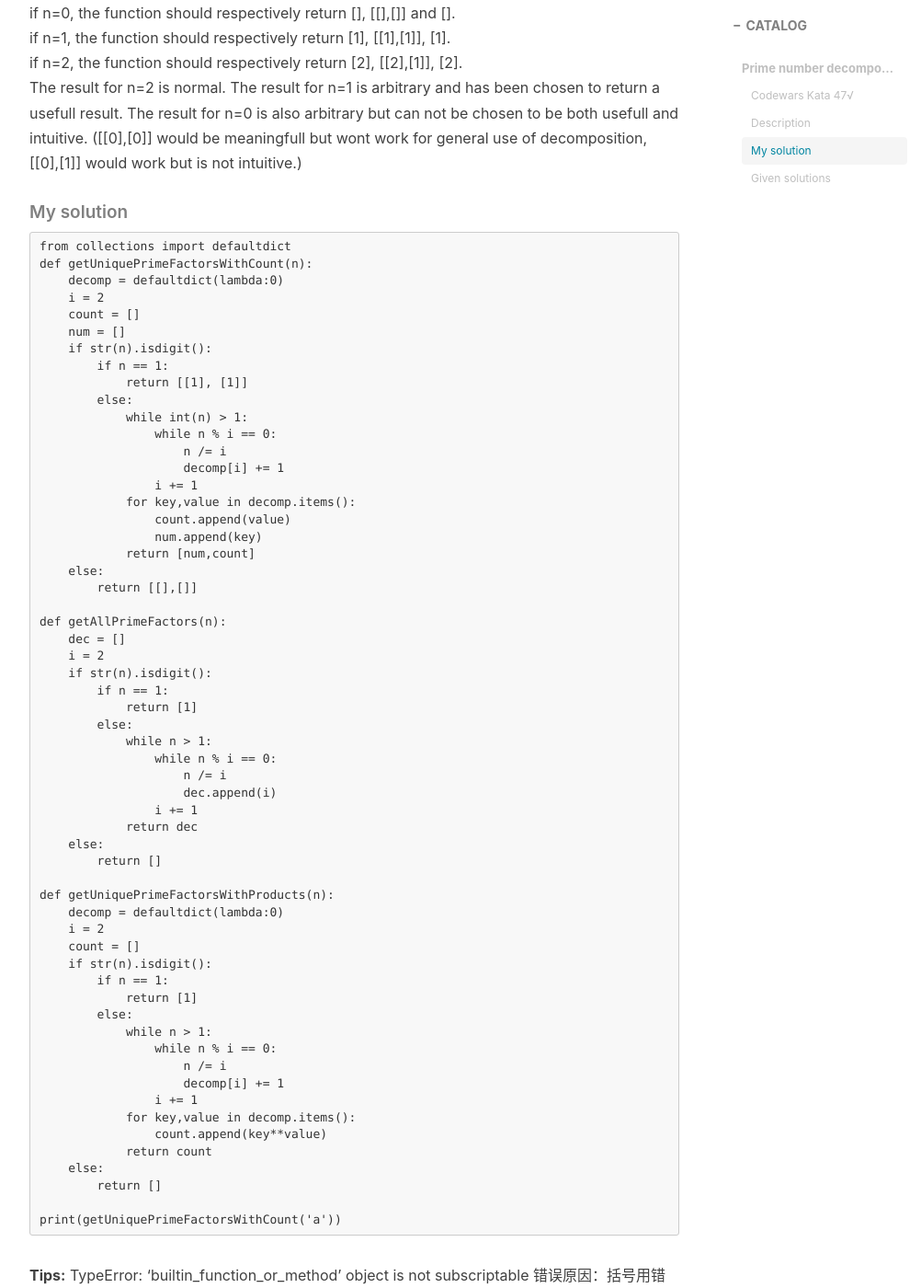
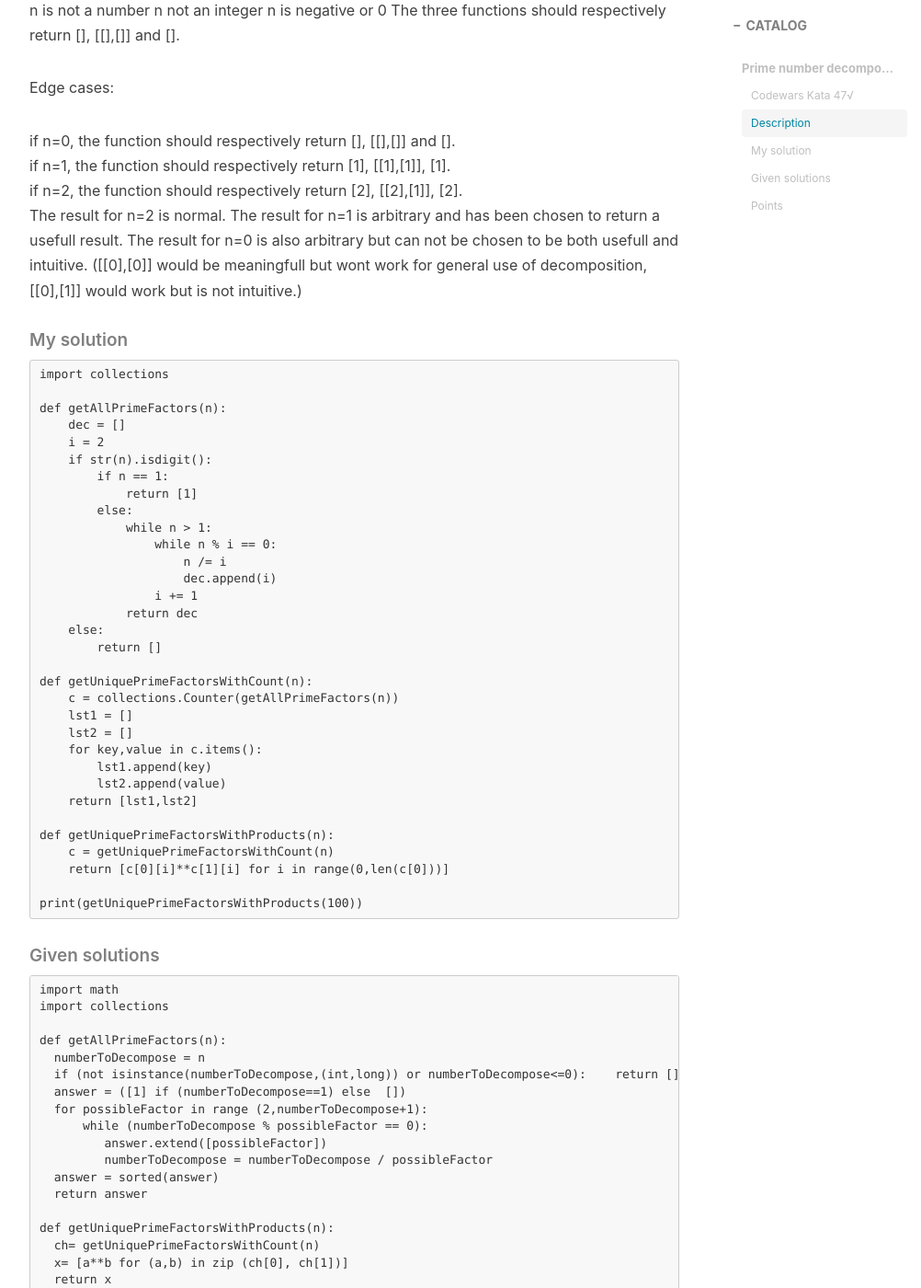
Before and after one commit to huiyanglu/huiyanglu.github.io, a Jekyll site: the page built from _posts/2018-11-07-Codewars-5kyu_getAllPrimeFactors3.md, in a window 1280 px wide and 1400 px high, scrolled down 1578 px. Shown: the whole window at 92% size, without its empty margins (233-1235 px from the left). Built offline with Jekyll 4.4.1, drawn with Linux system fonts in a browser that asks for light colours; nearby versions of some CDN libraries; comment, search, counter and statistics services are not loaded; some of the changed text lies outside the part shown.

Commit message:
Update 2018-11-07-Codewars-5kyu_getAllPrimeFactors3.md

```diff
--- a/_posts/2018-11-07-Codewars-5kyu_getAllPrimeFactors3.md
+++ b/_posts/2018-11-07-Codewars-5kyu_getAllPrimeFactors3.md
@@ -44,27 +48,7 @@
 The result for n=2 is normal. The result for n=1 is arbitrary and has been chosen to return a usefull result. The result for n=0 is also arbitrary but can not be chosen to be both usefull and intuitive. ([[0],[0]] would be meaningfull but wont work for general use of decomposition, [[0],[1]] would work but is not intuitive.)
 
 ##### My solution
-    from collections import defaultdict
-    def getUniquePrimeFactorsWithCount(n):
-        decomp = defaultdict(lambda:0)
-        i = 2
-        count = []
-        num = []
-        if str(n).isdigit():
-            if n == 1:
-                return [[1], [1]]
-            else:
-                while int(n) > 1:
-                    while n % i == 0:
-                        n /= i
-                        decomp[i] += 1
-                    i += 1
-                for key,value in decomp.items():
-                    count.append(value)
-                    num.append(key)
-                return [num,count]
-        else:
-            return [[],[]]
+    import collections
 
     def getAllPrimeFactors(n):
         dec = []
@@ -82,30 +66,20 @@ The result for n=2 is normal. The result for n=1 is arbitrary and has been chose
         else:
             return []
 
+    def getUniquePrimeFactorsWithCount(n):
+        c = collections.Counter(getAllPrimeFactors(n))
+        lst1 = []
+        lst2 = []
+        for key,value in c.items():
+            lst1.append(key)
+            lst2.append(value)
+        return [lst1,lst2]
+
     def getUniquePrimeFactorsWithProducts(n):
-        decomp = defaultdict(lambda:0)
-        i = 2
-        count = []
-        if str(n).isdigit():
-            if n == 1:
-                return [1]
-            else:
-                while n > 1:
-                    while n % i == 0:
-                        n /= i
-                        decomp[i] += 1
-                    i += 1
-                for key,value in decomp.items():
-                    count.append(key**value)
-                return count
-        else:
-            return []
+        c = getUniquePrimeFactorsWithCount(n)
+        return [c[0][i]**c[1][i] for i in range(0,len(c[0]))]
 
-    print(getUniquePrimeFactorsWithCount('a'))
-
-**Tips:**
-TypeError: 'builtin_function_or_method' object is not subscriptable
-错误原因：括号用错了 append后面应该是()
+    print(getUniquePrimeFactorsWithProducts(100))
 
 ##### Given solutions
     import math
@@ -122,7 +96,6 @@ TypeError: 'builtin_function_or_method' object is not subscriptable
       answer = sorted(answer)
       return answer
 
-
     def getUniquePrimeFactorsWithProducts(n):
       ch= getUniquePrimeFactorsWithCount(n)
       x= [a**b for (a,b) in zip (ch[0], ch[1])]
@@ -134,4 +107,10 @@ TypeError: 'builtin_function_or_method' object is not subscriptable
         e = [b for  (_,b) in c.items()]
         return [d,e]
 
+##### Points
+1 collections.Counter 计数 生成字典形式
+或者Counter()直接计数
+
+2 报错TypeError: 'builtin_function_or_method' object is not subscriptable
+错误原因：括号用错了 append后面应该是()
 ---
```
Also changed, not shown: other parts of _posts/2018-11-07-Codewars-5kyu_getAllPrimeFactors3.md (+4 -0 lines).
